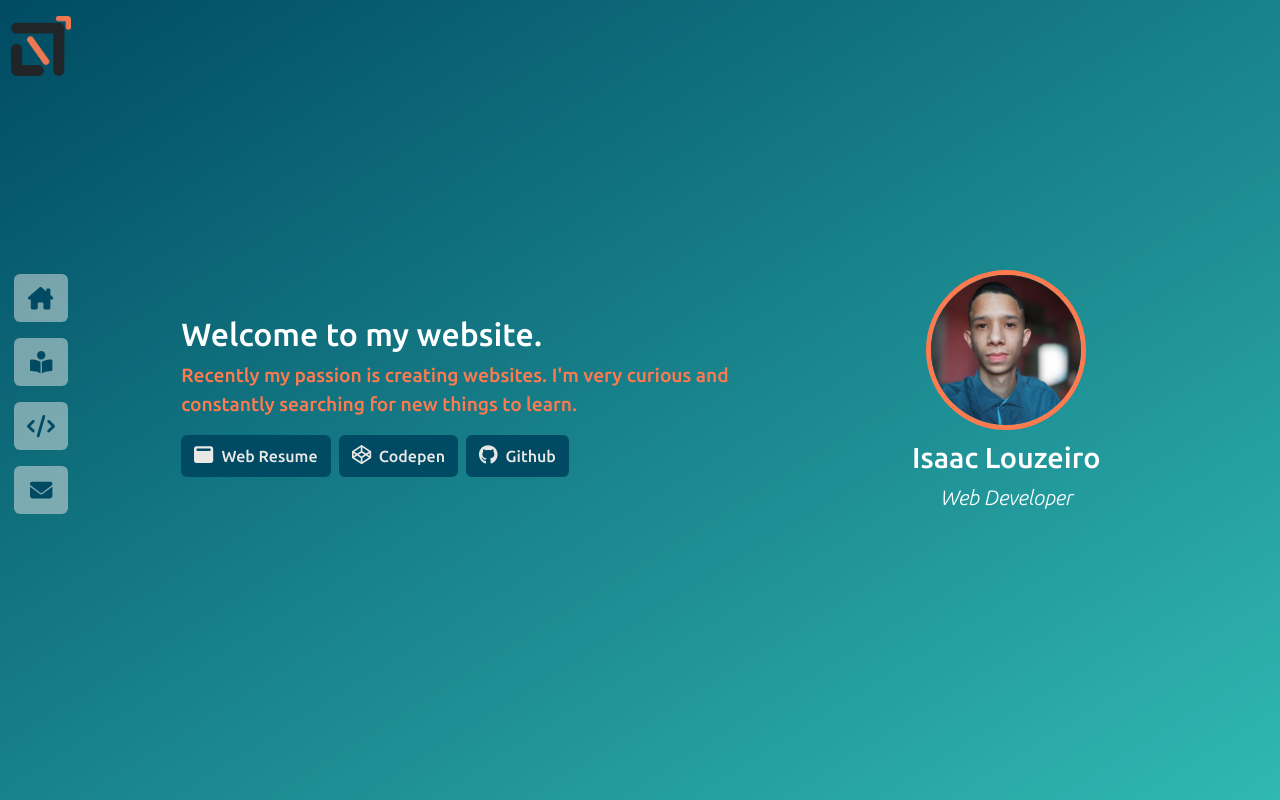
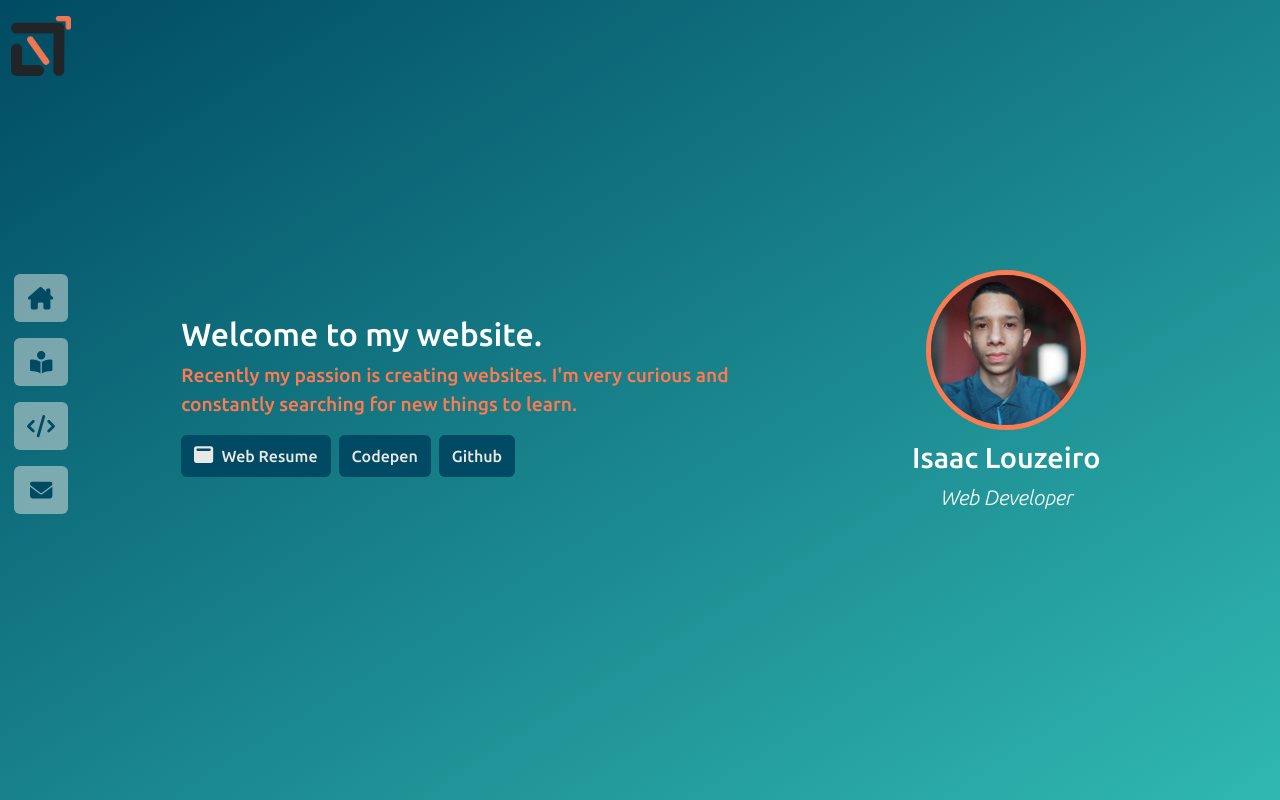
Before and after one commit to IsaacLouzeiro/isaaclouzeiro-dev-COPY, a Vue app: page / in a window 1280 px wide. Built offline with nearby package versions, Linux system fonts and the light colour scheme.

Commit message:
deixando mais compatível o componente de buttons

```diff
--- a/src/components/shared/ButtonComponent.vue
+++ b/src/components/shared/ButtonComponent.vue
@@ -1,8 +1,9 @@
 <script setup lang="ts">
   defineProps({
     link: String,
+    icontType: String,
     icon: String,
-    name: String
+    name: String,
   })
 </script>
 
@@ -12,7 +13,7 @@
     target="_blank"
     class="btn py-2"
   >
-    <font-awesome-icon :icon="`fa-solid ${icon}`" />{{ name }}
+    <font-awesome-icon :icon="`fa-${icontType} ${icon}`" />{{ name }}
   </a>
 </template>
 
```
